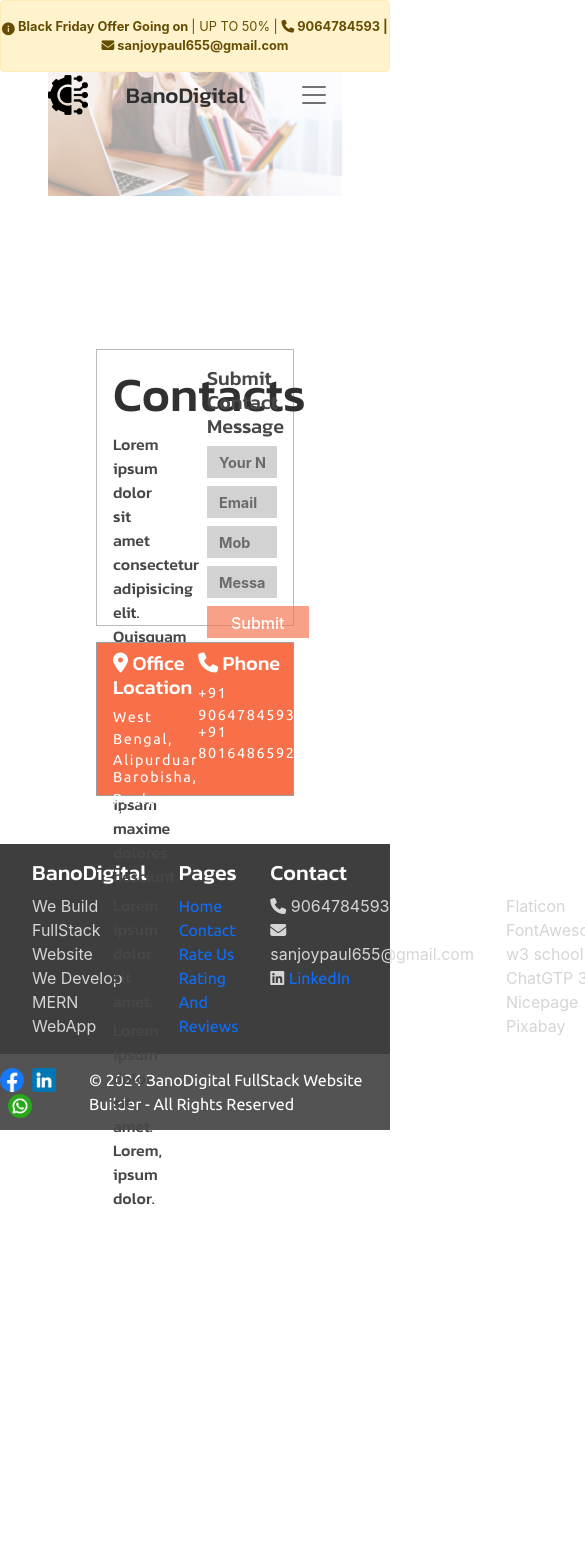
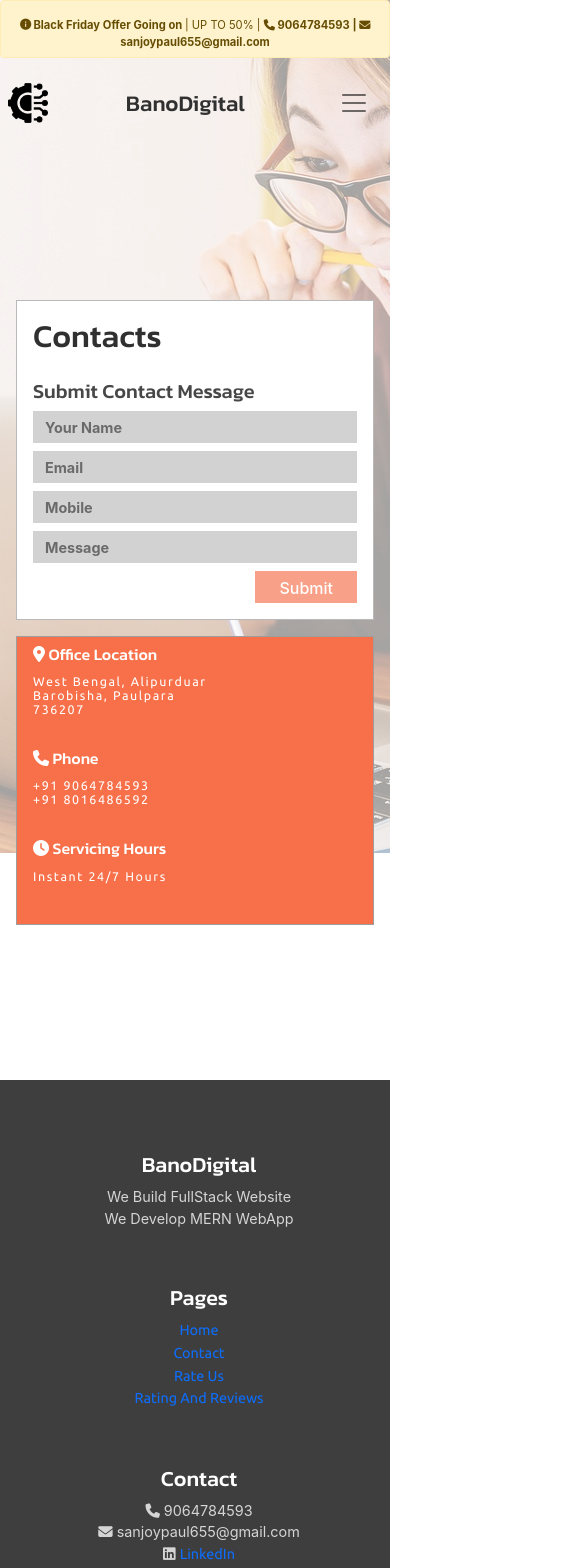
Before and after one commit to SanjayPaul4u/BanoDigital-Project2, a React (Create React App) app in the folder client/: page /contact in a window 390 px wide. Shown: the top 1568 px of the page, 585 px wide, since content can reach past the window. Before the commit the page ends 1214 px from the top, so only its background shows below. Built offline with nearby package versions, Linux system fonts and the light colour scheme.

Commit message:
Responsive styling Refactoring

```diff
--- a/client/src/components/Footer.js
+++ b/client/src/components/Footer.js
@@ -10,16 +10,18 @@ const Footer = () => {
     <div className='' id='main-footer'>
 
       {/* MAIN FOOTER - CONTENT*/}
-      <div id='main-footer-content'>
+      <div className='container' id='main-footer-content'>
+        <div className="row">
 
-        <div className="main-footer-topic">
+          <div className="col-6 col-md-3 col-xl-3 main-footer-topic">
               <ul>
                 <h4>BanoDigital</h4>
                 <li>We Build FullStack Website</li>
                 <li>We Develop MERN WebApp</li>
               </ul>
           </div>
-        <div className="main-footer-topic">
+
+          <div className="col-6 col-md-3 col-xl-3 main-footer-topic">
               <ul>
                 <h4> Pages </h4>
                 <li> <Link to="/home"> Home </Link> </li>
@@ -28,7 +30,8 @@ const Footer = () => {
                 <li> <Link to="/mainreview"> Rating And Reviews </Link> </li>
               </ul>
           </div>
-        <div className="main-footer-topic">
+
+          <div className="col-6 col-md-3 col-xl-3 main-footer-topic">
               <ul>
                 <h4>Contact</h4>
                 <li><i className="fa-solid fa-phone"></i> 9064784593</li>
@@ -36,7 +39,8 @@ const Footer = () => {
                 <li><i className="fa-brands fa-linkedin"></i> <a href="https://www.linkedin.com/in/sanjoy-paul-001605239" rel="noreferrer" target='_blank'>LinkedIn</a> </li>
               </ul>
           </div>
-        <div className="main-footer-topic">
+
+          <div className="col-6 col-md-3 col-xl-3 main-footer-topic">
               <ul>
                 <h4>Atribute</h4>
                 <li>Flaticon</li>
@@ -48,6 +52,8 @@ const Footer = () => {
               </ul>
           </div>
 
+
+        </div>
       </div>
 
       {/* SUB MAIN FOOOTER */}
--- a/client/src/components/contact-comp/Contact.js
+++ b/client/src/components/contact-comp/Contact.js
@@ -65,13 +65,13 @@ const Contact = () => {
           {/* FIRST DIV */}
           <div id="content-div-header">
               <div className="row">
-                  <div className="col-6 col-md-6 col-xl-6" id='content-div-header-first-row'>
+                  <div className="col-12 col-md-6 col-xl-6" id='content-div-header-first-row'>
                       <h2>Contacts</h2>
                       <p>Lorem ipsum dolor sit amet consectetur adipisicing elit. Quisquam in sit, illo illum doloremque? Ullam ipsam maxime dolores nesciunt.</p>
                       <p>Lorem ipsum dolor sit amet.</p>
                       <p>Lorem ipsum dolor sit amet. Lorem, ipsum dolor.</p>
                   </div>
-                  <div className="col-6 col-md-6 col-xl-6" id='content-div-header-second-row'>
+                  <div className="col-12 col-md-6 col-xl-6" id='content-div-header-second-row'>
                       <h5>Submit Contact Message</h5>
                       <form onSubmit={contactSubmitFunc}>
 
--- a/client/src/components/home-comp/Banner.js
+++ b/client/src/components/home-comp/Banner.js
@@ -39,7 +39,7 @@ const Banner = () => {
 
 
                     {/* LEFT -  CARAUSEL1  */}
-                    <div className="col-md-8 col-xl-8" id='left-carausel-row-1'>
+                    <div className="col-12 col-md-12 col-xl-8" id='left-carausel-row-1'>
                     <div id="carouselExampleIndicators" className="carousel slide" data-bs-ride="carousel">
                         <div className="carousel-indicators">
                             <button type="button" data-bs-target="#carouselExampleIndicators" data-bs-slide-to="0" className="active" aria-current="true" aria-label="Slide 1"></button>
--- a/client/src/components/home-comp/Home.js
+++ b/client/src/components/home-comp/Home.js
@@ -1,9 +1,9 @@
 import React from 'react'
 import "../../style/Home.css"
 import Banner from './Banner'
-import Price from './Price'
-import WhyChooseUs from './WhyChooseUs'
-import Review from './Review'
+// import Price from './Price'
+// import WhyChooseUs from './WhyChooseUs'
+// import Review from './Review'
 
 
 
@@ -14,9 +14,9 @@ const Home = () => {
     <div className='container ' id='main-home'>
         {/* <h1>This is Home page</h1> */}
         <Banner/>
-        <Price/>
+        {/* <Price/>
         <WhyChooseUs/>
-        <Review/>
+        <Review/> */}
 
     </div>
   )
--- a/client/src/components/review-comp/MainReview.js
+++ b/client/src/components/review-comp/MainReview.js
@@ -15,10 +15,10 @@ const MainReview = () => {
 
       <div className="row">
 
-        <div className="col-10 col-md-6 col-xl-6" id='addReview-Row'>
+        <div className="col-12 col-md-6 col-xl-6" id='addReview-Row'>
             <AddReview/>
         </div>
-        <div className="col-10 col-md-6 col-xl-6" id='displayReview-Row'>
+        <div className="col-12 col-md-6 col-xl-6" id='displayReview-Row'>
             <DisplayReview/>
         </div>
 
--- a/client/src/style/Banner.css
+++ b/client/src/style/Banner.css
@@ -7,7 +7,8 @@
 
 #main-banner{
     /* background-color: #e3e3e3; */
-    height: 72vh;
+    min-height: 72vh;
+    max-height: auto;
 
 }
 #main-banner .row{
@@ -61,7 +62,7 @@
 }
 /* ---------------------------------------------------------------------------- */
 #right-banner-row{
-    /* background-color: #af2d2d; */
+    /* border: 2px solid red; */
     height: 100%;
     padding: 0;
     margin: 0rem;
@@ -94,3 +95,91 @@
     font-family: 'Kanit', sans-serif;
     text-align: center;
 }
+
+/* 📌📌------------------------------------------------------------------- */
+
+@media only screen and (max-width: 1390px) {
+    #right-carausel-row-2{
+        display: none;
+    }
+    #left-carausel-row-1{
+        margin-left: 5rem;
+    }
+    .textForUnderstandUser1 {
+        margin-top: 1rem;
+    }
+}
+@media only screen and (max-width: 1199px) {
+    #left-carausel-row-1{
+        margin-left: 3rem;
+    }
+    #right-banner-row #carouselExampleIndicators {
+        width: 23rem;
+    }
+    #left-banner-raw h1 {
+        font-size: 1.9rem;
+    }
+    #left-banner-raw h3 {
+        font-size: 1.3rem;
+    }
+}
+@media only screen and (max-width: 991px) {
+    #main-banner .row{
+        display: flex;
+        justify-content: center;
+        flex-direction: column;
+    }
+    #left-banner-raw{
+        width: 100%;
+    }
+    #right-banner-row #carouselExampleIndicators {
+        width: 32rem;
+    }
+}
+@media only screen and (max-width: 767px) {
+    #right-banner-row #carouselExampleIndicators {
+        width: 26rem;
+    }
+    #left-carausel-row-1{
+        margin-left: 0.8rem;
+    }
+}
+@media only screen and (max-width: 574px) {
+    #right-banner-row #carouselExampleIndicators img{
+        height: 27.5rem;
+    }
+    #right-banner-row #carouselExampleIndicators {
+        width: 20rem;
+    }
+
+    #right-banner-row{
+        display: flex;
+        justify-content: center;
+        align-items: center;
+    }
+    #left-carausel-row-1{
+        padding-left: 0.5rem;
+        /* padding-right: 3.2rem; */
+    }
+}
+
+@media only screen and (max-width: 387px) {
+    #right-banner-row #carouselExampleIndicators img{
+        height: 22rem;
+    }
+    #right-banner-row #carouselExampleIndicators {
+        width: 17rem;
+    }
+    #left-carausel-row-1{
+        padding: 0rem;
+        margin: 0;
+    }
+}
+@media only screen and (max-width: 298px) {
+    #right-banner-row #carouselExampleIndicators img{
+        height: 19rem;
+    }
+    #right-banner-row #carouselExampleIndicators {
+        width: 14rem;
+    }
+}
--- a/client/src/style/Contact.css
+++ b/client/src/style/Contact.css
@@ -5,14 +5,14 @@
 
 #main-contact{
     height: 100vh;
-    padding: 0rem 3rem;
     /* padding-top: 8.3rem; */ /*📌*/
     position: relative;
+    padding: 0 3rem;
 }
 #main-contact #bg-img-div{
     background-image: url("../images/contact.jpg");
     background-repeat: no-repeat;
-    background-size: 100%;
+    /* background-size: 100%;*/
     width: 100%;
     height: 100%;
     opacity: 0.4; /*📌*/
@@ -41,7 +41,7 @@
 /* --------------------------------------------------------------------------------------- */
 #main-contact #content-div #content-div-header{
     background-color: #fff;
-    height: 45%;
+    height: auto;
     width: 100%;
     padding: 1rem;
     border: 0.1rem solid #b9b9b9;
@@ -102,7 +102,7 @@
 #main-contact #content-div #content-div-footer{
     border: 0.1rem solid #9e9e9e;
     background-color: #f77049;
-    height: 25%;
+    height: auto;
     margin-top: 1rem;
     color: white;
     width: 100%;
@@ -122,3 +122,64 @@
     font-family: 'Ubuntu', sans-serif;
     letter-spacing: 0.1rem;
 }
+/* ------------------------------------------------------------------------------------------------ */
+@media only screen and (max-width: 1200px) {
+    #content-div-header-first-row h2{
+        font-size: 2rem;
+    }
+    #content-div-header-first-row p{
+        font-size: 0.9rem;
+    }
+
+}
+@media only screen and (max-width: 991px) {
+    #main-contact #content-div #blur-div{
+        padding-left: 0.5rem;
+        padding-right: 0.5rem;
+    }
+
+}
+@media only screen and (max-width: 767px) {
+    #main-contact{
+        height: 128vh;
+        padding: 0;
+    }
+    #main-contact #content-div{
+        padding: 0;
+    }
+    #main-contact #content-div #content-div-footer p{
+        font-size: 0.78rem;
+    }
+    #main-contact #content-div #content-div-footer h5{
+        font-size: 1rem;
+    }
+    #content-div-header-first-row {
+        padding-bottom: 1rem;
+    }
+    #content-div-header-first-row {
+        font-size: 0.8rem;
+    }
+    #main-contact #content-div #blur-div{
+        justify-content: center;
+    }
+
+
+}
+@media only screen and (max-width: 574px) {
+    #main-contact #content-div{
+        padding: 0 0.5rem;
+    }
+    #main-contact #content-div #content-div-footer{
+        flex-direction: column;
+    }
+    #main-contact #content-div #content-div-footer .contact-footer-topic{
+        margin-bottom: 2.2rem;
+    }
+    #main-contact #content-div #content-div-header{
+        margin-top: 9rem;
+    }
+    #content-div-header-first-row p{
+        display: none;
+    }
+
+}
--- a/client/src/style/Footer.css
+++ b/client/src/style/Footer.css
@@ -6,21 +6,21 @@
 /* font-family: 'Ubuntu', sans-serif; */
 
 #main-footer{
+    padding-top: 2rem;
     background-color: #3e3e3e;
-    height: 30vh;
+    height: auto;
     display: flex;
     justify-content: space-between;
     flex-direction: column;
 }
-#main-footer-content{
-    /* background-color: red; */
-    display: flex;
-    justify-content: space-around;
-    padding-top: 1rem;
-}
+
 #main-footer-content .main-footer-topic h4{
     font-family: 'Kanit', sans-serif;
     color: #fff;
+
+}
+#main-footer-content .main-footer-topic ul{
+    /* background-color: red; */
 }
 #main-footer-content .main-footer-topic ul li{
     list-style: none;
@@ -32,6 +32,7 @@
 }
 /* --------------------------------- */
 #sub-main-footer{
+    padding-top: 0.5rem;
     font-family: 'Ubuntu', sans-serif;
     background-color: #535353;
     height: 30%;
@@ -46,3 +47,34 @@
 #sub-main-footer img{
     height: 1.5rem;
 }
+
+@media only screen and (max-width: 721px) {
+    #main-footer-content .main-footer-topic ul{
+        font-size: 0.9rem;
+    }
+    #sub-main-footer{
+        flex-direction: column;
+    }
+
+}
+@media only screen and (max-width: 490px) {
+    #main-footer-content .row{
+        margin-right: 2rem;
+        width: 100%;
+        display: flex;
+        flex-direction: column;
+        justify-content: center;
+        align-items: center;
+
+    }
+    #main-footer-content .row .main-footer-topic{
+        width: 100%;
+        text-align: center;
+        margin-top: 2.5rem;
+    }
+    #sub-main-footer{
+        font-size: 0.8rem;
+        text-align: center;
+    }
+
+}
--- a/client/src/style/Home.css
+++ b/client/src/style/Home.css
@@ -5,3 +5,10 @@
     padding-top: 10rem;
 
 }
+
+@media only screen and (max-width: 574px) {
+    #main-home{
+        padding: 0rem 1rem;
+        padding-top: 7rem;
+    }
+}
--- a/client/src/style/MainReview.css
+++ b/client/src/style/MainReview.css
@@ -127,7 +127,7 @@
 }
 #addReview-Row #user-review-div{
     background-color: #ff7b56eb;
-    height: 13rem;
+    height: auto;
     padding: 1rem;
     border-bottom-right-radius: 0.3rem;
     border-bottom-left-radius: 0.3rem;
@@ -150,3 +150,18 @@
     text-align: end;
     margin-top: -1rem;
 }
+
+/* ------------------------------------------------------------------- */
+@media only screen and (max-width:767px){
+    #displayReview-Row{
+        margin: 0;
+        padding: 0;
+        margin-top: 2rem;
+    }
+}
+@media only screen and (max-width:574px){
+    #main-mainReview{
+        padding:1.3rem;
+        padding-top: 8.3rem;
+    }
+}
--- a/client/src/style/Navbar.css
+++ b/client/src/style/Navbar.css
@@ -68,3 +68,9 @@
         font-size: 1rem;
     }
 }
+
+@media only screen and (max-width:574px){
+    .container-navbar{
+        padding:0.5rem;
+    }
+}
--- a/client/src/style/OfferAlert.css
+++ b/client/src/style/OfferAlert.css
@@ -1,8 +1,9 @@
 #main-offerAlert{
+    height: 3.6rem;
 }
 @media only screen and (max-width: 767px){
     #main-offerAlert{
-        font-size: 0.8rem;
+        font-size: 0.7rem;
         padding-left: 0;
         padding-right: 0;
         /* padding: 0; */
```
Lines whose indentation alone changed are shown as unchanged.
